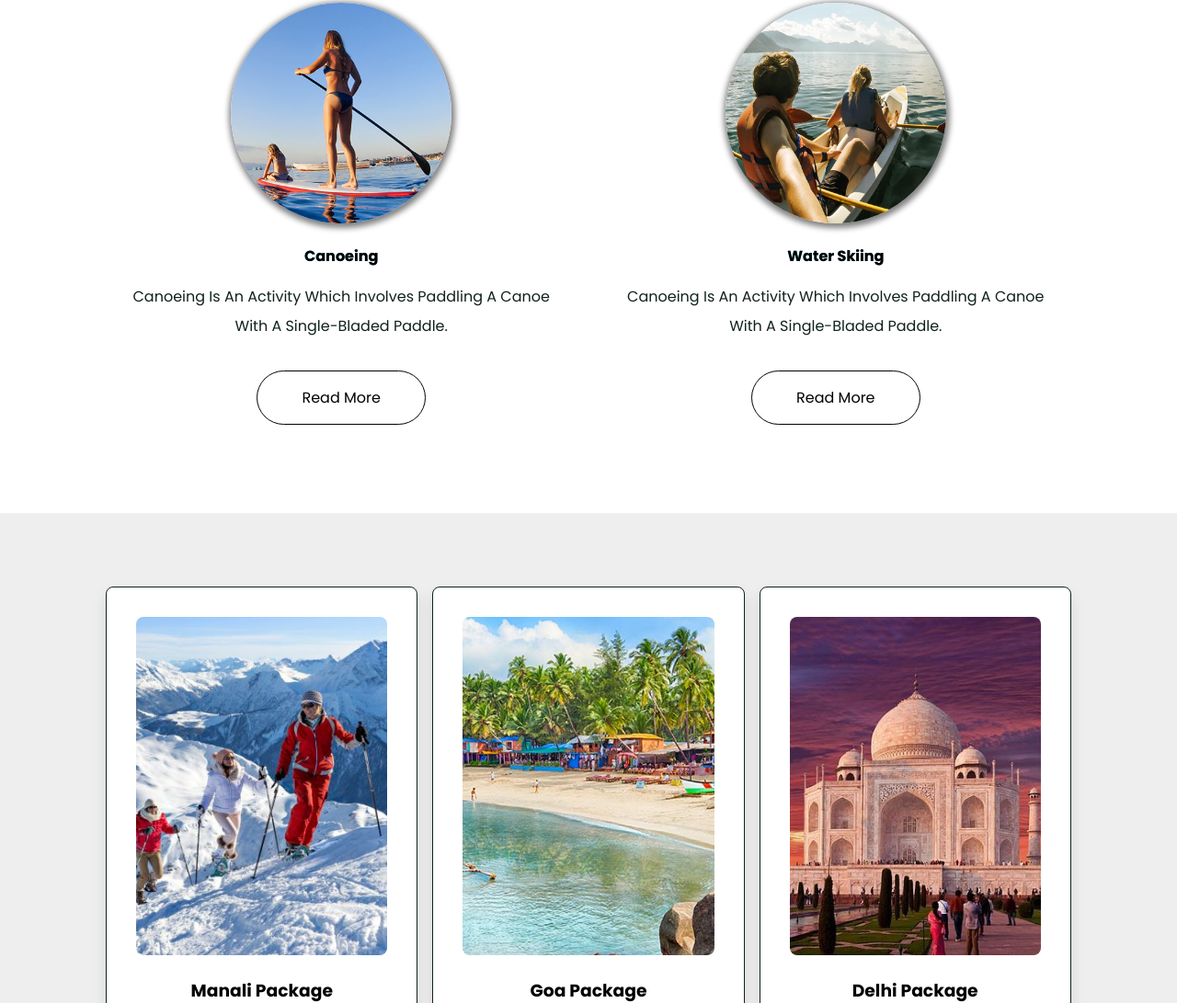
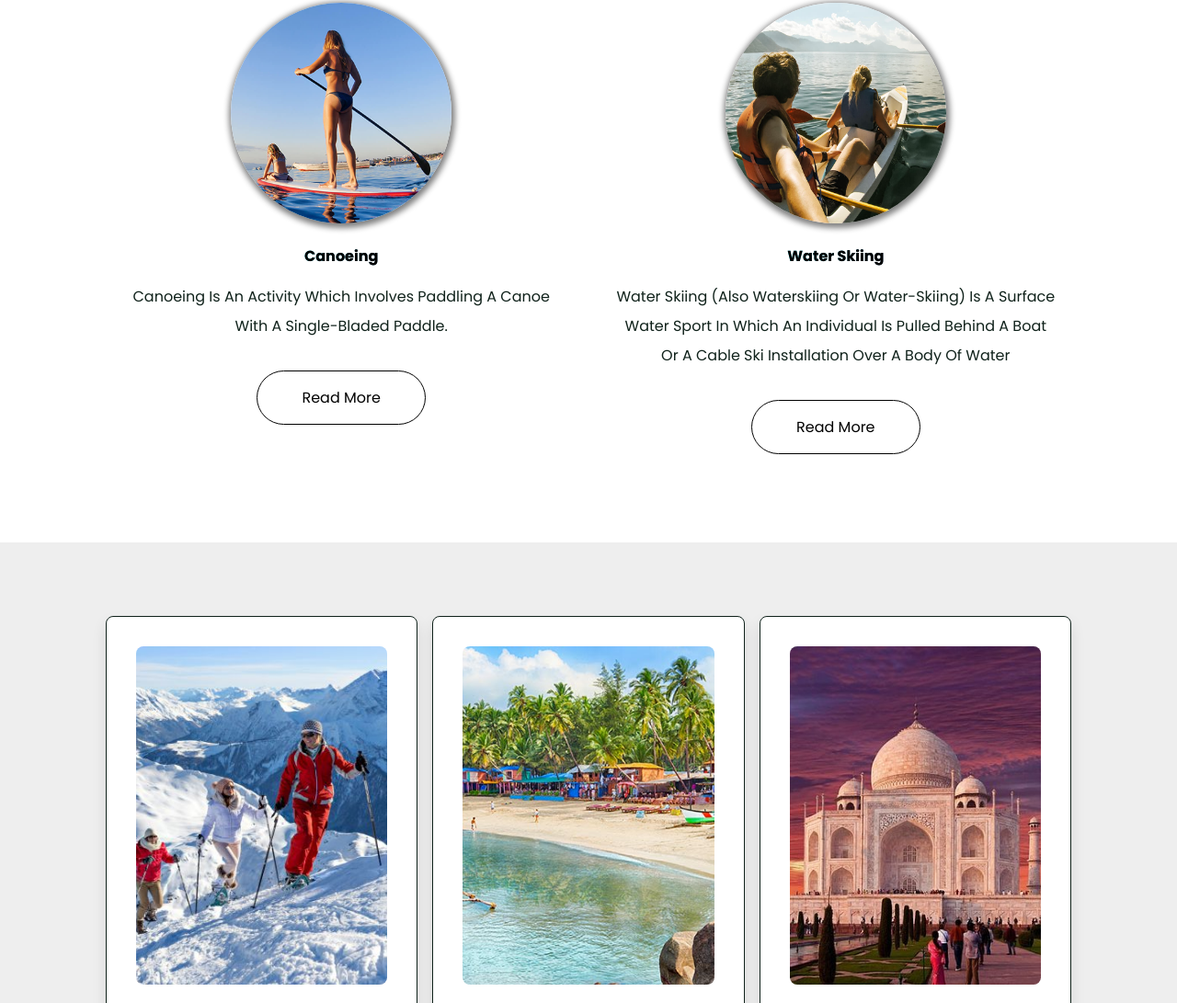
Before and after one commit to Git-Hemanth/TourGuru, a plain HTML site: page index.html in a window 1280 px wide. Shown: the part 1477-2568 px from the top of the page at 92% size. Drawn offline with nearby package versions, Linux system fonts and the light colour scheme.

Commit message:
Update index.html

```diff
--- a/index.html
+++ b/index.html
@@ -71,7 +71,7 @@
         <div class="box">
             <img src="/assets/category-4.jpg" alt="canoeingImg">
             <h3>Water Skiing</h3>
-            <p>Canoeing is an activity which involves paddling a canoe with a single-bladed paddle.</p>
+            <p>Water skiing (also waterskiing or water-skiing) is a surface water sport in which an individual is pulled behind a boat or a cable ski installation over a body of water</p>
             <a href="https://en.wikipedia.org/wiki/Water_skiing" class="btn">read more</a>
         </div>
     </div>
```
